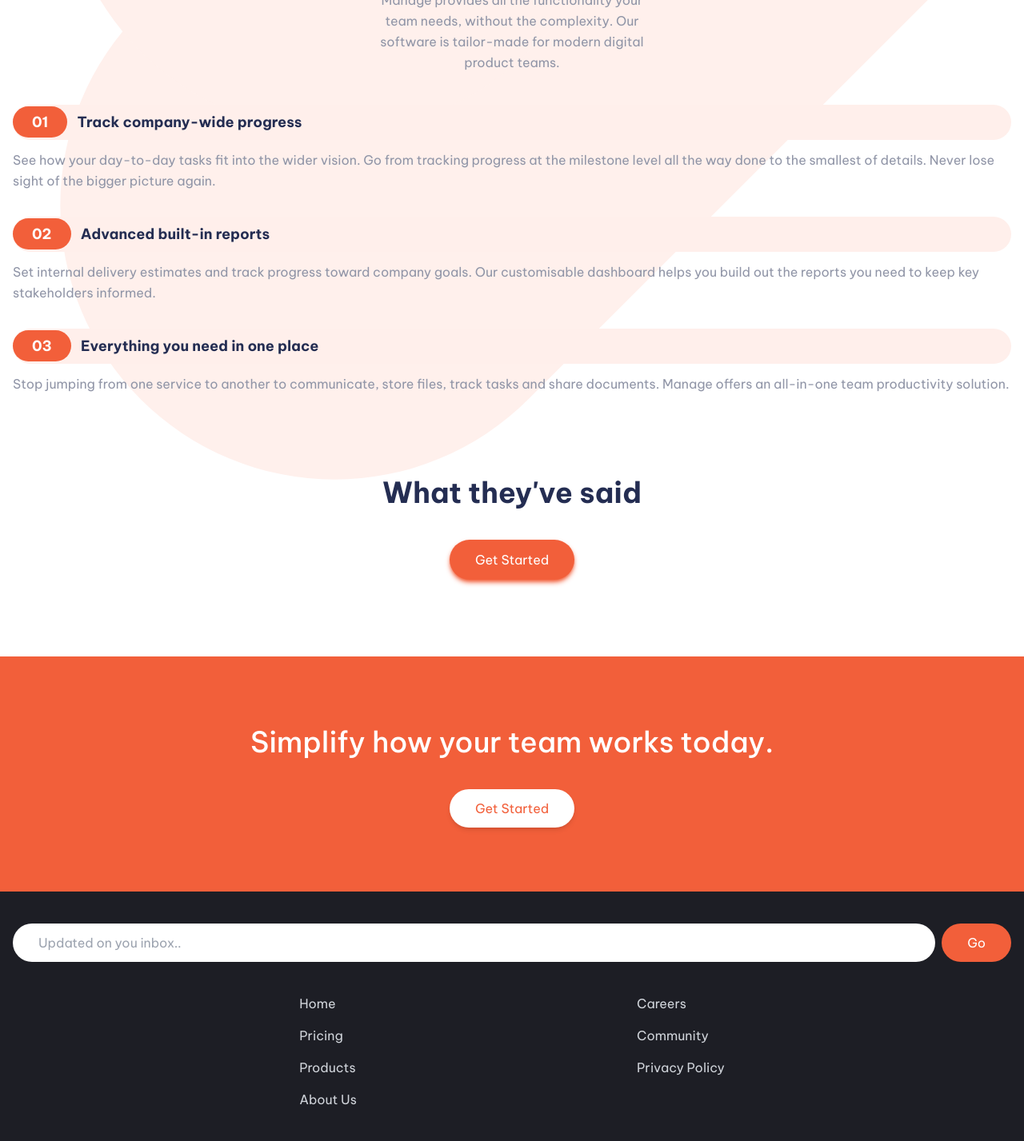
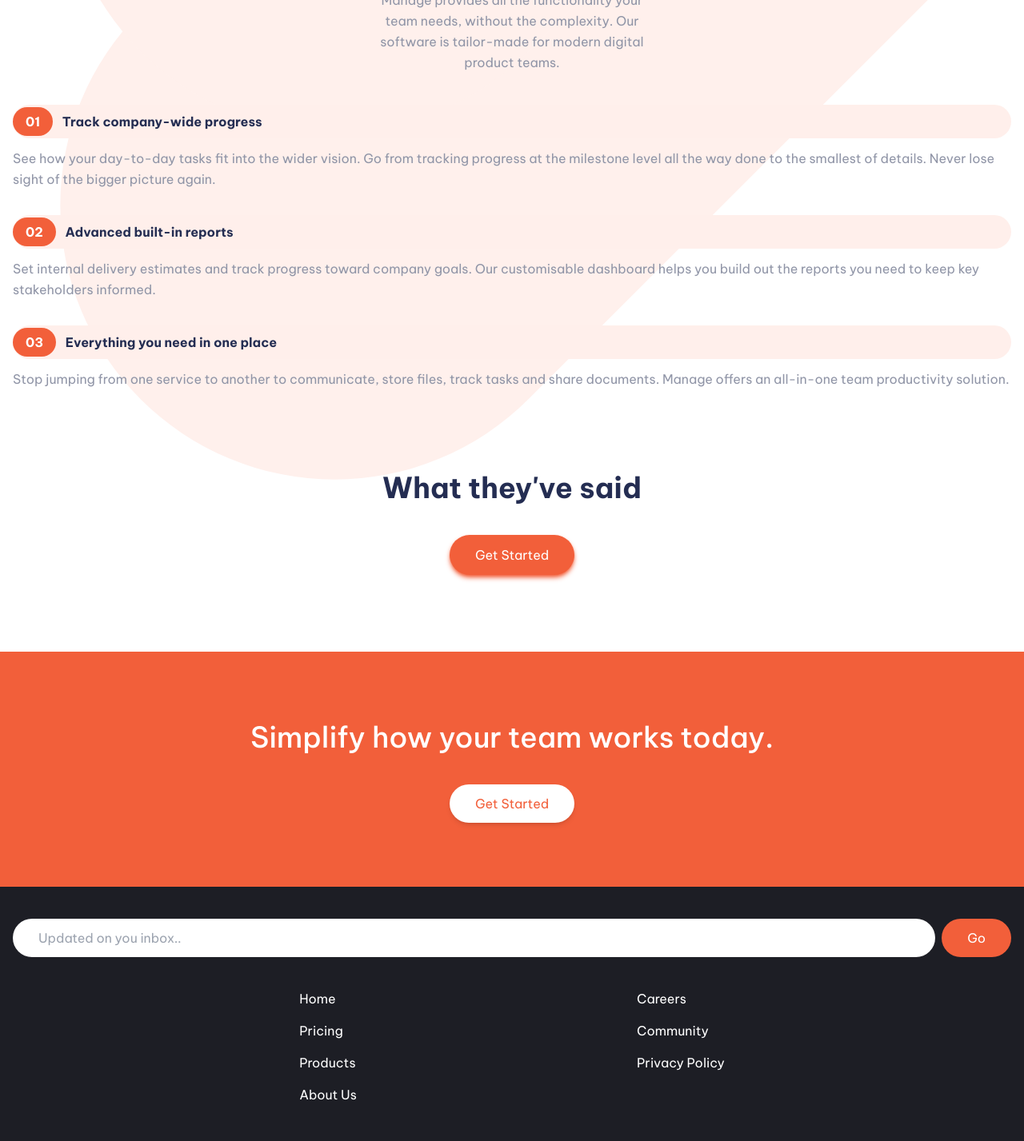
Before and after one commit to AhmedElaguab/react-landing-page-manage, a React (Vite) app: page / in a window 1280 px wide. Shown: the part 1080-2507 px from the top of the page at 80% size. Built offline with nearby package versions, Linux system fonts and the light colour scheme.

Commit message:
fix footer hover styles

```diff
--- a/src/App.tsx
+++ b/src/App.tsx
@@ -59,8 +59,8 @@ function App() {
           </p>
           <ul className="mt-10">
             <li>
-              <h3 className="bg-red-light p-2 pl-0 rounded-full text-blue-primary font-bold text-lg">
-                <span className="p-2 px-6 bg-red-primary text-white rounded-full mr-2">
+              <h3 className="bg-red-light p-2 pl-0 rounded-full text-blue-primary font-bold ">
+                <span className="p-2 px-4 bg-red-primary text-white rounded-full mr-2">
                   01
                 </span>{' '}
                 Track company-wide progress
@@ -73,8 +73,8 @@ function App() {
               </p>
             </li>
             <li className="mt-8">
-              <h3 className="bg-red-light p-2 pl-0 rounded-full text-blue-primary font-bold text-lg">
-                <span className="p-2 px-6 bg-red-primary text-white rounded-full mr-2">
+              <h3 className="bg-red-light p-2 pl-0 rounded-full text-blue-primary font-bold ">
+                <span className="p-2 px-4 bg-red-primary text-white rounded-full mr-2">
                   02
                 </span>{' '}
                 Advanced built-in reports
@@ -87,8 +87,8 @@ function App() {
             </li>
 
             <li className="mt-8">
-              <h3 className="bg-red-light p-2 pl-0 rounded-full text-blue-primary font-bold text-lg">
-                <span className="p-2 px-6 bg-red-primary text-white rounded-full mr-2">
+              <h3 className="bg-red-light p-2 pl-0 rounded-full text-blue-primary font-bold ">
+                <span className="p-2 px-4 bg-red-primary text-white rounded-full mr-2">
                   03
                 </span>{' '}
                 Everything you need in one place
@@ -141,39 +141,60 @@ function App() {
           <div className="px-4 mt-8 flex justify-evenly  mx-auto  text-gray-300">
             <ul className="">
               <li>
-                <a className="flex p-2 hover:text-white" href="#">
+                <a
+                  className="flex p-2 text-white hover:text-red-primary"
+                  href="#"
+                >
                   Home
                 </a>
               </li>
               <li>
-                <a className="flex p-2 hover:text-white" href="#">
+                <a
+                  className="flex p-2 text-white hover:text-red-primary"
+                  href="#"
+                >
                   Pricing
                 </a>
               </li>
               <li>
-                <a className="flex p-2 hover:text-white" href="#">
+                <a
+                  className="flex p-2 text-white hover:text-red-primary"
+                  href="#"
+                >
                   Products
                 </a>
               </li>
               <li>
-                <a className="flex p-2 hover:text-white" href="#">
+                <a
+                  className="flex p-2 text-white hover:text-red-primary"
+                  href="#"
+                >
                   About Us
                 </a>
               </li>
             </ul>
             <ul className="">
               <li>
-                <a className="flex p-2 hover:text-white" href="#">
+                <a
+                  className="flex p-2 text-white hover:text-red-primary"
+                  href="#"
+                >
                   Careers
                 </a>
               </li>
               <li>
-                <a className="flex p-2 hover:text-white" href="#">
+                <a
+                  className="flex p-2 text-white hover:text-red-primary"
+                  href="#"
+                >
                   Community
                 </a>
               </li>
               <li>
-                <a className="flex p-2 hover:text-white" href="#">
+                <a
+                  className="flex p-2 text-white hover:text-red-primary"
+                  href="#"
+                >
                   Privacy Policy
                 </a>
               </li>
```
